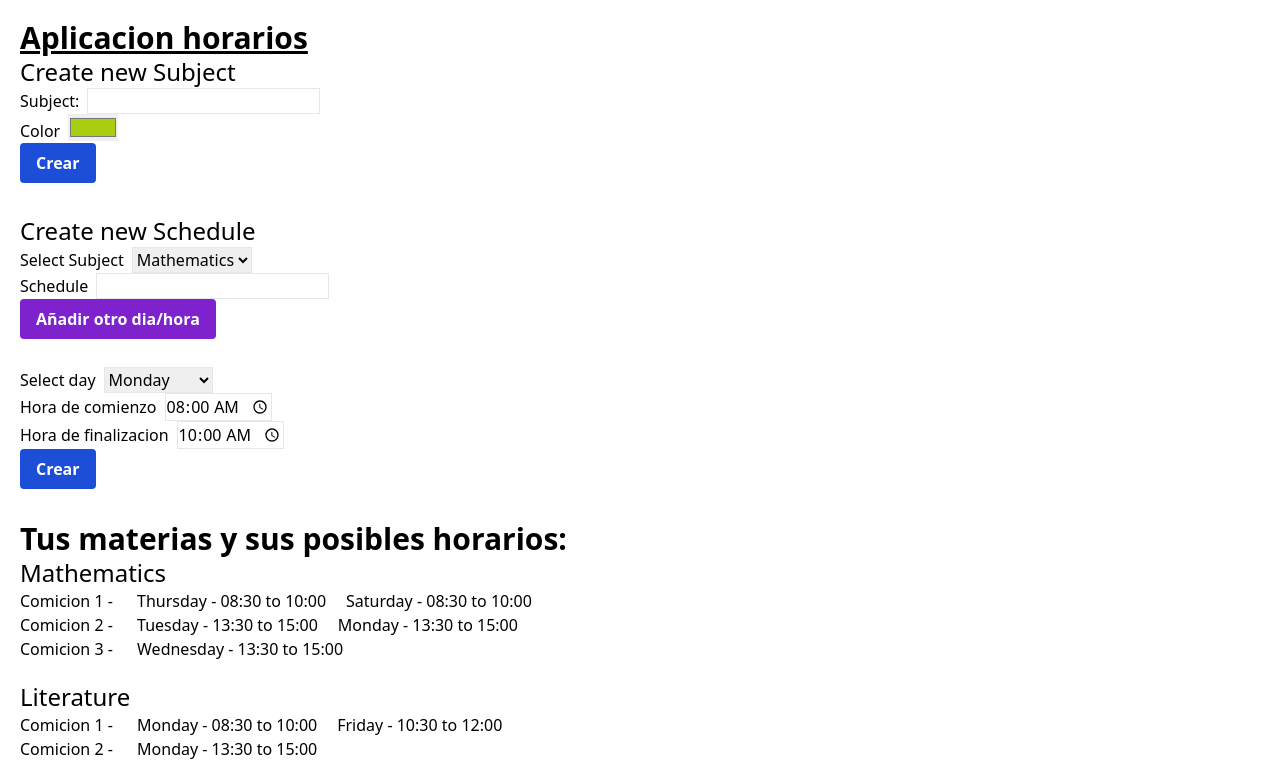
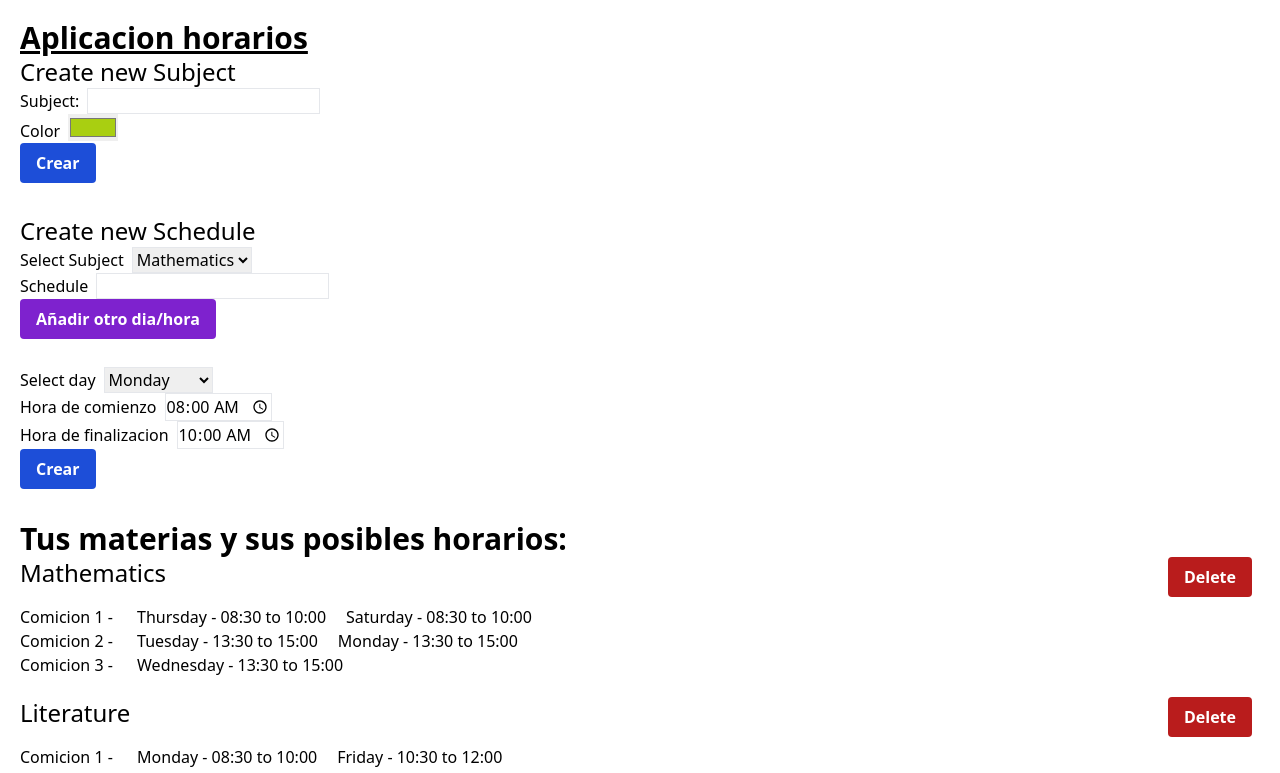
Before and after one commit to JLorenzoCD/Permutador-Horarios, a React (Vite) app: page / in a window 1280 px wide. Shown: the top 773 px of the page. Built offline with nearby package versions, Linux system fonts and the light colour scheme.

Commit message:
feat: :sparkles: Option to delete Subject created

```diff
--- a/package.json
+++ b/package.json
@@ -1,7 +1,7 @@
 {
 	"name": "horarios",
 	"private": true,
-	"version": "0.2.1",
+	"version": "0.2.2",
 	"type": "module",
 	"scripts": {
 		"dev": "vite",
--- a/src/components/Subject.tsx
+++ b/src/components/Subject.tsx
@@ -1,12 +1,19 @@
 import { ISubject } from '../types/Subject';
+import Button from './Button';
 
 interface Props {
 	data: ISubject;
+	deleteSubject: (subjectId: number) => void;
 }
-function Subject({ data }: Props) {
+function Subject({ data, deleteSubject }: Props) {
 	return (
 		<li className='mb-5'>
-			<h3 className='text-2xl'>{data.subject}</h3>
+			<div className='flex justify-between flex-1'>
+				<h3 className='text-2xl'>{data.subject}</h3>
+				<Button type='button' color='red' onClick={() => deleteSubject(data.id)}>
+					Delete
+				</Button>
+			</div>
 			<ul>
 				{data.possible_schedules.map((schedule) => (
 					<li key={schedule.id}>
--- a/src/layout/index.tsx
+++ b/src/layout/index.tsx
@@ -7,8 +7,15 @@ import PossibleSchedules from '../components/PossibleSchedules';
 import FormSubjects from '../components/FormSubjects';
 
 function Layout() {
-	const { subjects, possibleSchedules, createPossibleSchedules, clearPossibleSchedules, addSubject, addSchedule } =
-		LayoutUtils();
+	const {
+		subjects,
+		possibleSchedules,
+		createPossibleSchedules,
+		clearPossibleSchedules,
+		addSubject,
+		addSchedule,
+		deleteSubject,
+	} = LayoutUtils();
 
 	return (
 		<Container>
@@ -24,7 +31,7 @@ function Layout() {
 						<h2 className='text-3xl font-bold'>Tus materias y sus posibles horarios:</h2>
 						<ul>
 							{subjects.map((subject) => (
-								<Subject data={subject} key={subject.id} />
+								<Subject data={subject} deleteSubject={deleteSubject} key={subject.id} />
 							))}
 						</ul>
 					</>
--- a/src/utils/components/Layout.ts
+++ b/src/utils/components/Layout.ts
@@ -46,7 +46,22 @@ function Layout() {
 		});
 	};
 
-	return { subjects, possibleSchedules, createPossibleSchedules, clearPossibleSchedules, addSubject, addSchedule };
+	const deleteSubject = (subjectId: number) => {
+		setSubjects((prevState) => {
+			const filteredSubjects = prevState.filter((subject) => subject.id !== subjectId);
+			return [...filteredSubjects];
+		});
+	};
+
+	return {
+		subjects,
+		possibleSchedules,
+		createPossibleSchedules,
+		clearPossibleSchedules,
+		addSubject,
+		addSchedule,
+		deleteSubject,
+	};
 }
 
 export default Layout;
```
